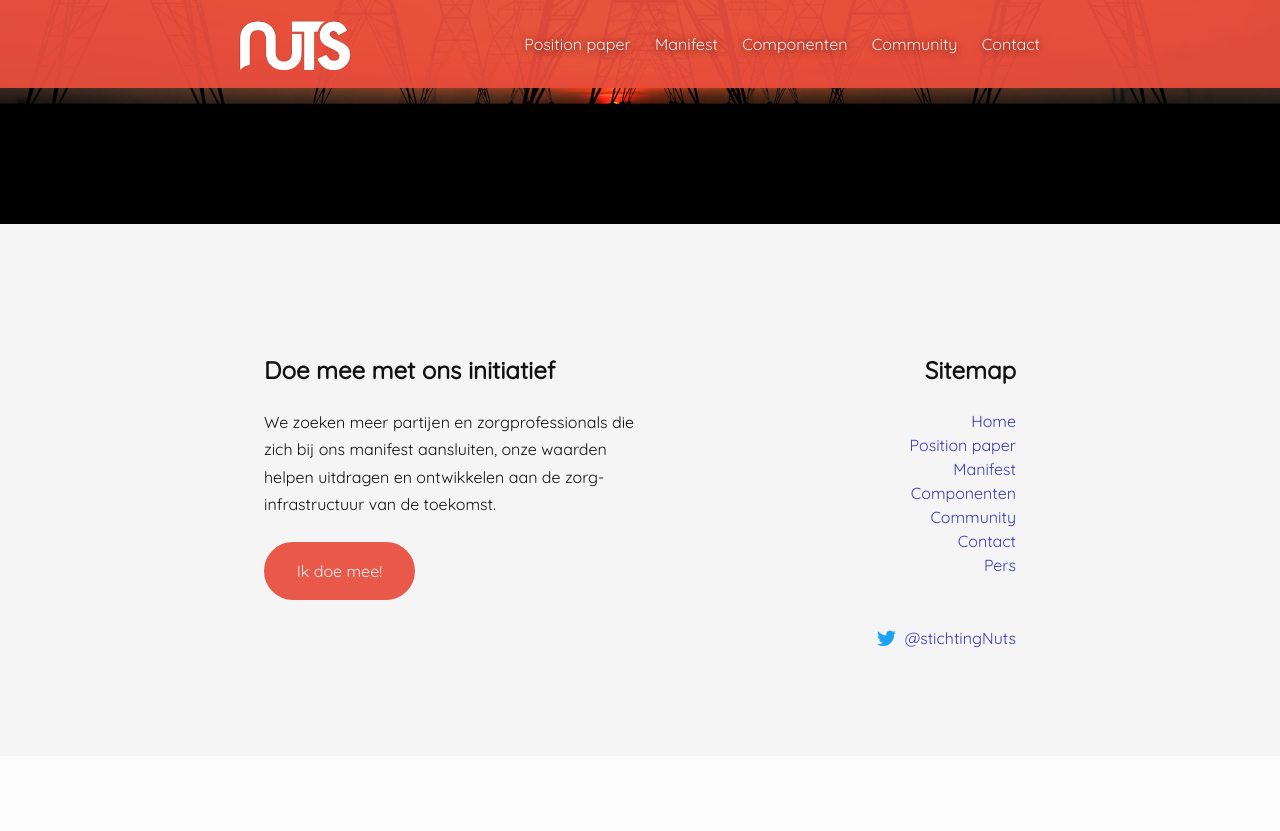
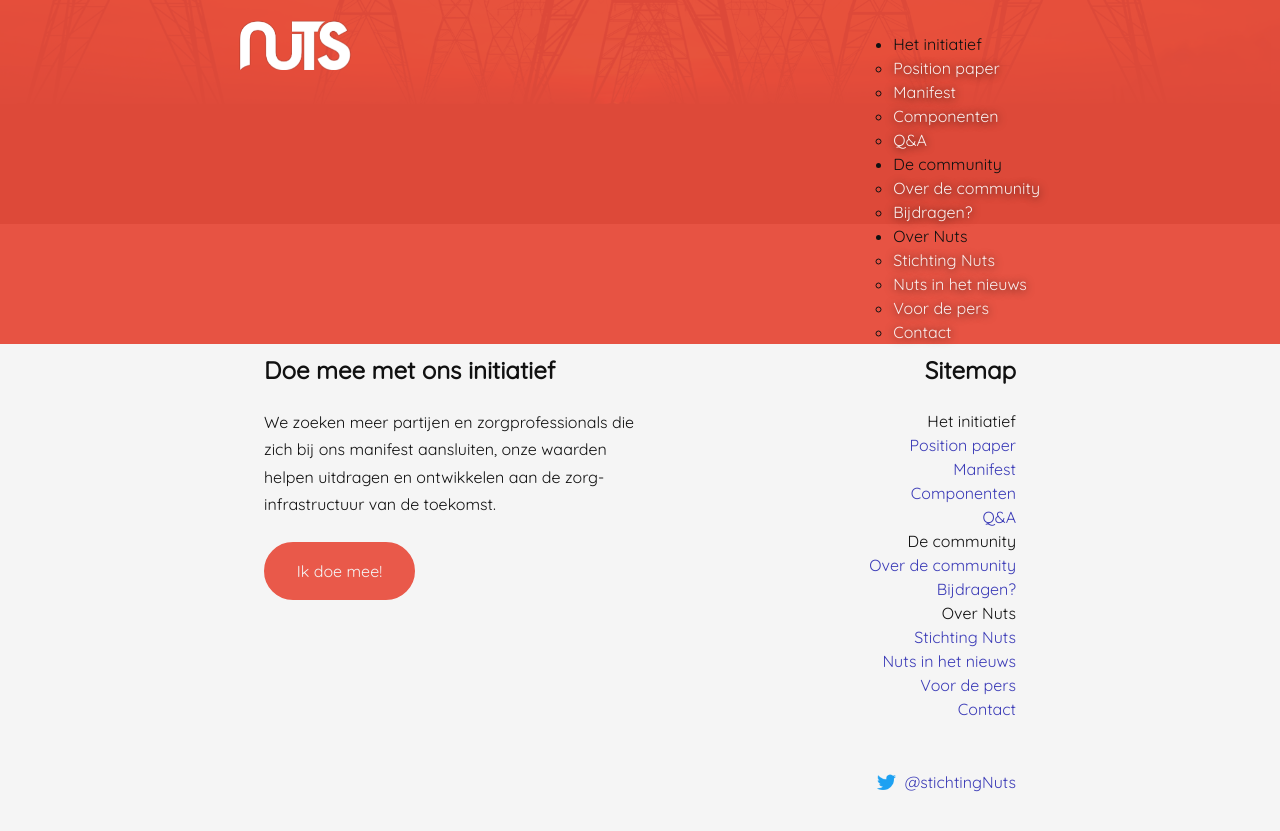
Before and after one commit to nuts-foundation/nuts-webpresence, a Jekyll site: the page built from index.md, in a window 1280 px wide and 900 px high, scrolled down 4793 px. Shown: the top 831 px of the window. Built offline with Jekyll 4.4.1, drawn with Linux system fonts in a browser that asks for light colours; our own code applies the rules of GitHub Pages for plain Markdown files; before the commit the page ends 5549 px from its top, so only the background shows below that.

Commit message:
Unify the site structure and make it a nested list

```diff
--- a/_includes/footer.html
+++ b/_includes/footer.html
@@ -9,36 +9,7 @@
 
       <div class="right">
         <h2>Sitemap</h2>
-        <ul>
-          <li>
-            <a href="{{ '/' | relative_url }}">Home</a>
-          </li>
-          <li>
-            <a href="{{ 'position-paper' | relative_url }}">Position paper</a>
-          </li>
-          <li>
-            <a href="{{ 'manifest' | relative_url }}">Manifest</a>
-          </li>
-          <li>
-            <a href="{{ 'componenten' | relative_url }}">Componenten</a>
-          </li>
-          <li>
-            <a href="{{ 'community' | relative_url }}">Community</a>
-          </li>
-          <li>
-            <a href="{{ 'contact' | relative_url }}">Contact</a>
-          </li>
-          <!-- <li>
-            <a href="{{ 'stichting' | relative_url }}">Over de stichting</a>
-          </li> -->
-          <li>
-            <a href="{{ 'pers' | relative_url }}">Pers</a>
-          </li>
-          <li class="secret-page">
-            <a href="{{ 'bedankt' | relative_url }}">Bedankt</a>
-          </li>
-        </ul>
-
+        {%- include site-structure.html -%}
         <p class="follow-us-on-twitter">@stichtingNuts</p>
       </div>
     </div>
--- a/_includes/header.html
+++ b/_includes/header.html
@@ -22,11 +22,7 @@
           </label>
 
           <div class="trigger">
-            <a class="page-link" href="{{ 'position-paper' | relative_url }}">Position paper</a>
-            <a class="page-link" href="{{ 'manifest' | relative_url }}">Manifest</a>
-            <a class="page-link" href="{{ 'componenten' | relative_url }}">Componenten</a>
-            <a class="page-link" href="{{ 'community' | relative_url }}">Community</a>
-            <a class="page-link" href="{{ 'contact' | relative_url }}">Contact</a>
+            {%- include site-structure.html -%}
           </div>
         </div>
 
--- /dev/null
+++ b/_includes/site-structure.html
@@ -0,0 +1,47 @@
+<ul>
+  <li>
+    Het initiatief
+    <ul>
+      <li>
+        <a class="page-link" href="{{ 'position-paper' | relative_url }}">Position paper</a>
+      </li>
+      <li>
+        <a class="page-link" href="{{ 'manifest' | relative_url }}">Manifest</a>
+      </li>
+      <li>
+        <a class="page-link" href="{{ 'componenten' | relative_url }}">Componenten</a>
+      </li>
+      <li>
+        <a class="page-link" href="{{ 'q-and-a' | relative_url }}">Q&A</a>
+      </li>
+    </ul>
+  </li>
+  <li>
+    De community
+    <ul>
+      <li>
+        <a class="page-link" href="{{ 'community' | relative_url }}">Over de community</a>
+      </li>
+      <li>
+        <a class="page-link" href="{{ 'community' | relative_url }}">Bijdragen?</a>
+      </li>
+    </ul>
+  </li>
+  <li>
+    Over Nuts
+    <ul>
+      <li>
+        <a class="page-link" href="{{ 'stichting' | relative_url }}">Stichting Nuts</a>
+      </li>
+      <li>
+        <a class="page-link" href="{{ 'contact' | relative_url }}">Nuts in het nieuws</a>
+      </li>
+      <li>
+        <a class="page-link" href="{{ 'pers' | relative_url }}">Voor de pers</a>
+      </li>
+      <li>
+        <a class="page-link" href="{{ 'contact' | relative_url }}">Contact</a>
+      </li>
+    </ul>
+  </li>
+</ul>
```
